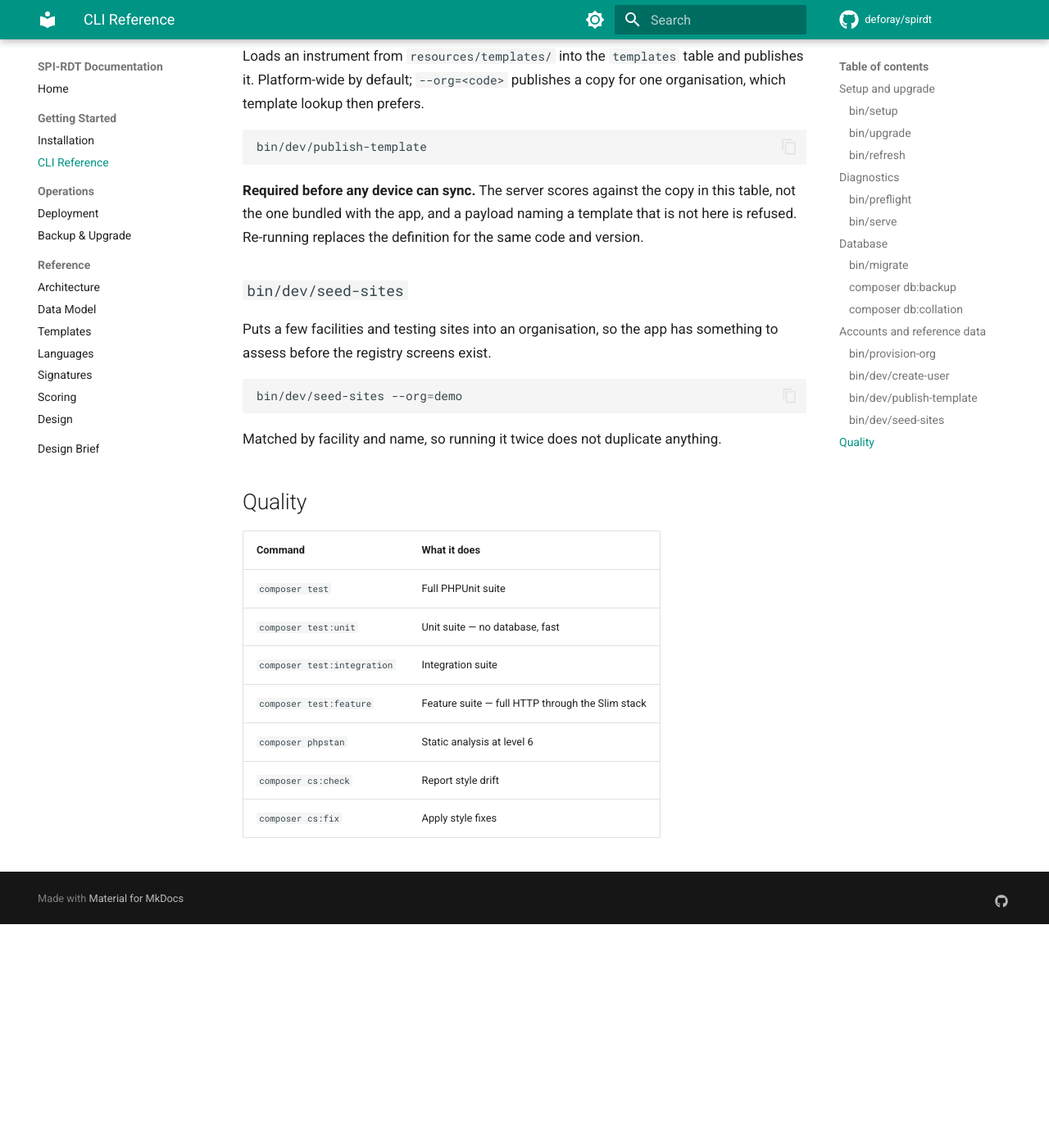
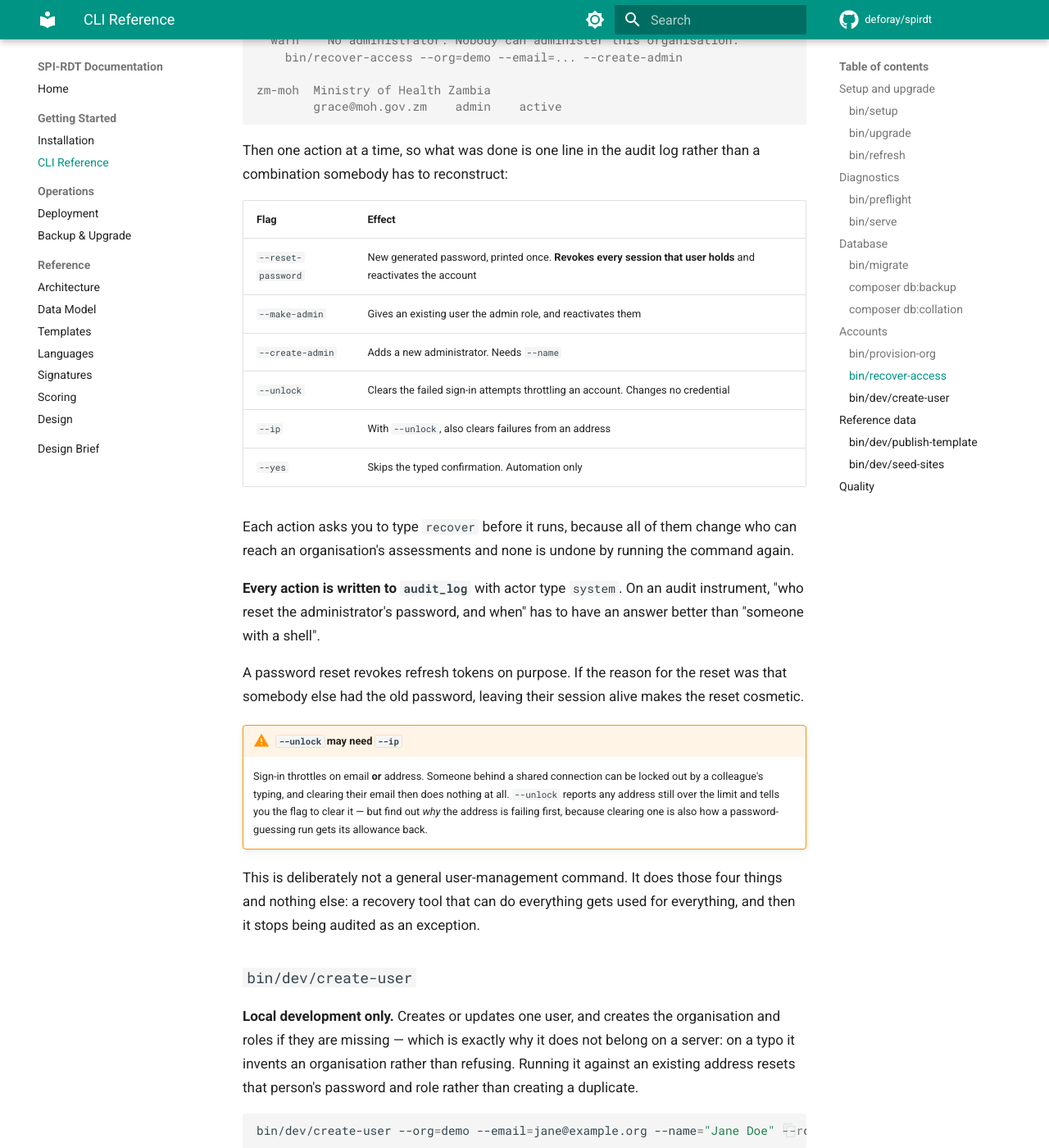
Before and after one commit to deforay/spirdt, an MkDocs documentation site: the page built from docs/cli.md, in a window 1280 px wide and 1400 px high, scrolled down 5354 px. Shown: the whole window at 82% size. Built offline with MkDocs 1.6.1 and Material for MkDocs 9.7.7, drawn with Linux system fonts in a browser that asks for light colours; comment, search, counter and statistics services are not loaded; before the commit the page ends 6481 px from its top, so only the background shows below that; some of the changed text lies outside the part shown.

Commit message:
Break glass on an organisation nobody can administer
Users are managed in the app; this covers the four cases where that is no
longer possible and there is no other way out. The only administrator
forgot their password. The only administrator was moved to a role that
cannot administer. The only administrator was deactivated. Failed
sign-ins have throttled an account and waiting is not acceptable.

--list shows every organisation, including the ones with no
administrator at all. Listing only the organisations that have one would
hide the exact situation the command exists for -- an operator could not
tell a locked-out organisation from one that does not exist.

One action per run, each behind a typed confirmation, each written to
audit_log as actor_type system. On an audit instrument "who reset the
administrator's password, and when" needs a better answer than "someone
with a shell". A password reset also revokes that user's refresh tokens:
if the reason for the reset was that somebody else had the old password,
leaving their session alive makes the reset cosmetic.

--unlock was wrong when first written and testing it against the running
server is what found it. It scoped the delete by organisation, but a
failed sign-in is recorded before the organisation is known, so those
rows carry a null organisation_id and the delete matched none of them --
while still reporting success. It now matches on email alone, the way
AuthService actually counts.

The same test turned up the harder half. Throttling triggers on email OR
address, so clearing an email does nothing for an assessor locked out by
a colleague on the same connection, and the tool looks broken. --unlock
now reports any address still over the limit and names the flag to clear
it, while saying why you should find out what the address is doing
first: clearing one is also how a password-guessing run gets its
allowance back.

Deliberately not general user management. A recovery tool that can do
everything gets used for everything, and stops being audited as an
exception. bin/dev/create-user is documented as local-only for the
reason it always was -- on a typo it invents an organisation rather than
refusing.

````diff
--- a/docs/cli.md
+++ b/docs/cli.md
@@ -112,10 +112,12 @@ See [Backup & Upgrade](operations.md) for the encryption caveat.
 
 Normalises every table to the server-default utf8mb4 collation. Idempotent.
 
-## Accounts and reference data
+## Accounts
 
-Until the admin interface exists, these are the only way to create the records
-an assessor needs in order to sign in and start a visit.
+Assessors and administrators are created and managed **in the app**. Only two
+things are done from a terminal, and both are things the app cannot do for
+itself: standing an organisation up for the first time, and getting back into
+one nobody can administer any more.
 
 ### `bin/provision-org`
 
@@ -141,19 +143,79 @@ Run without flags it asks for each value.
 | `--password` | Skips generation. Avoid it — this account opens an entire organisation |
 
 **Refuses a code that already exists.** Provisioning that quietly reuses one is
-how a new administrator ends up inside somebody else's tenant. To add a user to
-an existing organisation, use `bin/dev/create-user`.
+how a new administrator ends up inside somebody else's tenant. Everything after
+the first administrator happens in the app.
 
 Timezone and date format are asked for rather than defaulted because the User's
 Guide makes date format a per-country choice: `05/08/2026` is August or May
 depending on who reads it, and the difference stays invisible until someone
 disputes a certification level.
 
+### `bin/recover-access`
+
+Break-glass. For the cases where the app can no longer be used to fix itself:
+
+- the only administrator forgot their password and nobody else can reset it;
+- the only administrator was changed to a role that cannot administer;
+- the only administrator was deactivated;
+- failed sign-ins have throttled an account and the wait is not acceptable.
+
+Start with the listing. It shows **every** organisation, including the ones with
+no administrator at all — listing only the organisations that have one would
+hide the exact situation this command exists for.
+
+```console
+$ bin/recover-access --list
+demo  Demo
+  warn    No administrator. Nobody can administer this organisation.
+    bin/recover-access --org=demo --email=... --create-admin
+
+zm-moh  Ministry of Health Zambia
+        grace@moh.gov.zm    admin    active
+```
+
+Then one action at a time, so what was done is one line in the audit log rather
+than a combination somebody has to reconstruct:
+
+| Flag | Effect |
+|---|---|
+| `--reset-password` | New generated password, printed once. **Revokes every session that user holds** and reactivates the account |
+| `--make-admin` | Gives an existing user the admin role, and reactivates them |
+| `--create-admin` | Adds a new administrator. Needs `--name` |
+| `--unlock` | Clears the failed sign-in attempts throttling an account. Changes no credential |
+| `--ip` | With `--unlock`, also clears failures from an address |
+| `--yes` | Skips the typed confirmation. Automation only |
+
+Each action asks you to type `recover` before it runs, because all of them
+change who can reach an organisation's assessments and none is undone by
+running the command again.
+
+**Every action is written to `audit_log`** with actor type `system`. On an audit
+instrument, "who reset the administrator's password, and when" has to have an
+answer better than "someone with a shell".
+
+A password reset revokes refresh tokens on purpose. If the reason for the reset
+was that somebody else had the old password, leaving their session alive makes
+the reset cosmetic.
+
+!!! warning "`--unlock` may need `--ip`"
+    Sign-in throttles on email **or** address. Someone behind a shared
+    connection can be locked out by a colleague's typing, and clearing their
+    email then does nothing at all. `--unlock` reports any address still over
+    the limit and tells you the flag to clear it — but find out *why* the
+    address is failing first, because clearing one is also how a
+    password-guessing run gets its allowance back.
+
+This is deliberately not a general user-management command. It does those four
+things and nothing else: a recovery tool that can do everything gets used for
+everything, and then it stops being audited as an exception.
+
 ### `bin/dev/create-user`
 
-Creates or updates one user. Creates the organisation and roles if missing, so
-it is the quick path for local work — and the password-reset path, since
-running it against an existing address resets that person's password and role
+**Local development only.** Creates or updates one user, and creates the
+organisation and roles if they are missing — which is exactly why it does not
+belong on a server: on a typo it invents an organisation rather than refusing.
+Running it against an existing address resets that person's password and role
 rather than creating a duplicate.
 
 ```bash
````
Also changed, not shown: other parts of docs/cli.md (+2 -0 lines), 1 other file.
